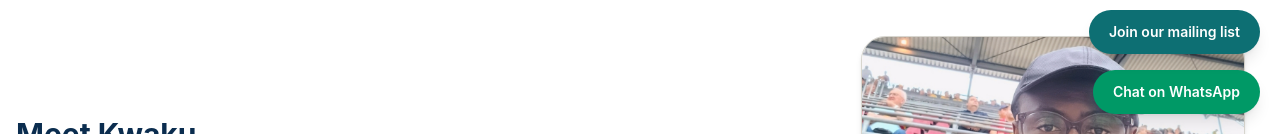
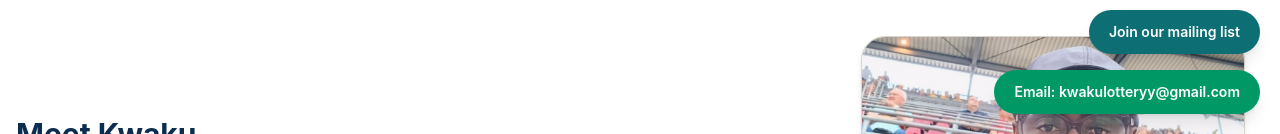
Before and after one commit to learngermanghana/kwakuasamoah, a Next.js app: page / in a window 1280 px wide. Shown: the part 666-800 px from the top of the page. Built offline with nearby package versions, Linux system fonts and the light colour scheme; no server answers.

Commit message:
Replace floating WhatsApp chat button with email button

```diff
--- a/src/components/whatsapp-float.tsx
+++ b/src/components/whatsapp-float.tsx
@@ -3,11 +3,10 @@ import { siteConfig } from "@/lib/site-config";
 export function WhatsAppFloat() {
   return (
     <a
-      href={`https://wa.me/${siteConfig.whatsapp}`}
-      target="_blank"
+      href={`mailto:${siteConfig.email}`}
       className="fixed bottom-5 right-5 rounded-full bg-emerald-600 px-5 py-3 text-sm font-semibold text-white shadow-lg hover:bg-emerald-700"
     >
-      Chat on WhatsApp
+      Email: {siteConfig.email}
     </a>
   );
 }
```
